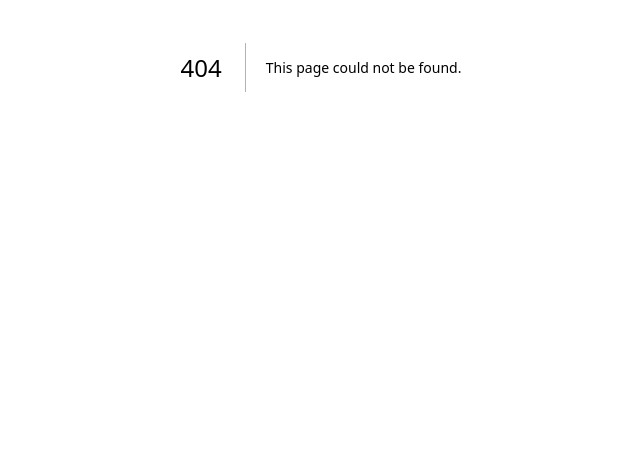
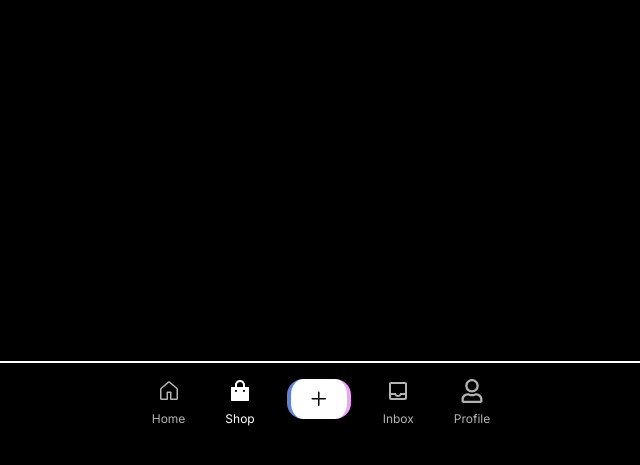
Before and after one commit to DuyBui1993/pomodoro, a Next.js app: page /luan/tiktok-tab in a window 1280 px wide. Before the commit this address had no page. Shown: the part 333-798 px from the top of the page, without its empty margins (319-959 px from the left). Built offline with nearby package versions, Linux system fonts and the light colour scheme.

Commit message:
add UI tiktok

```diff
--- a/src/app/luan/facebook-tab/page.tsx
+++ b/src/app/luan/facebook-tab/page.tsx
@@ -1,9 +1,9 @@
 import * as React from 'react';
-import { UiFaceBook } from '@/components/luan/test/UiFaceBook';
+import { UiFaceBook } from '@/components/luan/test/facebook-tab/UiFaceBook';
 
 const HomePage = () => {
   return (
-    <div className="h-screen bg-white">
+    <div className="h-screen bg-white text-black">
       <UiFaceBook />
     </div>
   );
--- /dev/null
+++ b/src/app/luan/tiktok-tab/page.tsx
@@ -0,0 +1,12 @@
+import * as React from 'react';
+import { TiktokTab } from '@/components/luan/test/tiktok-tab/TiktokTab';
+
+const HomePage = () => {
+  return (
+    <div className="h-screen bg-black text-black">
+      <TiktokTab />
+    </div>
+  );
+};
+
+export default HomePage;
--- a/src/components/luan/test/UiFaceBook.tsx
+++ /dev/null
@@ -1,11 +0,0 @@
-import { UIFaceBookHeader } from '@/components/luan/test/UiFaceBookHeader';
-import { UiFaceBookTabList } from '@/components/luan/test/UiFaceBookTabList';
-
-export const UiFaceBook = () => {
-  return (
-    <div>
-      <UIFaceBookHeader />
-      <UiFaceBookTabList />
-    </div>
-  );
-};
--- /dev/null
+++ b/src/components/luan/test/facebook-tab/UiFaceBook.tsx
@@ -0,0 +1,11 @@
+import { UIFaceBookHeader } from '@/components/luan/test/facebook-tab/UiFaceBookHeader';
+import { UiFaceBookTabList } from '@/components/luan/test/facebook-tab/UiFaceBookTabList';
+
+export const UiFaceBook = () => {
+  return (
+    <div>
+      <UIFaceBookHeader />
+      <UiFaceBookTabList />
+    </div>
+  );
+};
--- /dev/null
+++ b/src/components/luan/test/tiktok-tab/TiktokTab.tsx
@@ -0,0 +1,64 @@
+'use client';
+import { GoHome, GoPlus } from 'react-icons/go';
+import { RiShoppingBagFill } from 'react-icons/ri';
+import { MdOutlineInbox } from 'react-icons/md';
+import { FaRegUser } from 'react-icons/fa';
+import React from 'react';
+
+const TAB = [
+  {
+    id: 1,
+    name: 'Home',
+    icon: <GoHome fontSize={24} />,
+  },
+  {
+    id: 2,
+    name: 'Shop',
+    icon: <RiShoppingBagFill fontSize={24} />,
+  },
+  {
+    id: 3,
+    name: 'Plus',
+    icon: <GoPlus fontSize={24} />,
+  },
+  {
+    id: 4,
+    name: 'Inbox',
+    icon: <MdOutlineInbox fontSize={24} />,
+  },
+  {
+    id: 5,
+    name: 'Profile',
+    icon: <FaRegUser fontSize={24} />,
+  },
+];
+
+export const TiktokTab = () => {
+  const [activeTab, setActiveTab] = React.useState(TAB[0].id);
+
+  return (
+    <div className="fixed bottom-0 left-0 right-0 bg-black py-4">
+      {' '}
+      <div className="flex items-end justify-center gap-2 border-t-2 border-white p-2 text-white text-opacity-70">
+        {TAB.map((value, index) => (
+          <div
+            key={value.id}
+            onClick={() => setActiveTab(index)}
+            className={`m-2 cursor-pointer ${activeTab === index ? 'text-white' : ''}`}
+          >
+            <div
+              className={`flex flex-col items-center ${
+                index === 2
+                  ? 'mb-4 rounded-2xl border-l-4 border-r-4 border-l-blue-700 border-r-fuchsia-400 border-opacity-70 bg-white px-4 py-2 text-black'
+                  : ''
+              }`}
+            >
+              {value.icon}
+              {index !== 2 && <span className="p-2 text-xs">{value.name}</span>}
+            </div>
+          </div>
+        ))}
+      </div>
+    </div>
+  );
+};
```
Also changed, not shown: src/components/luan/test/facebook-tab/UiFaceBookHeader.tsx (renamed from src/components/luan/test/UiFaceBookHeader.tsx), src/components/luan/test/facebook-tab/UiFaceBookTabList.tsx (renamed from src/components/luan/test/UiFaceBookTabList.tsx).
